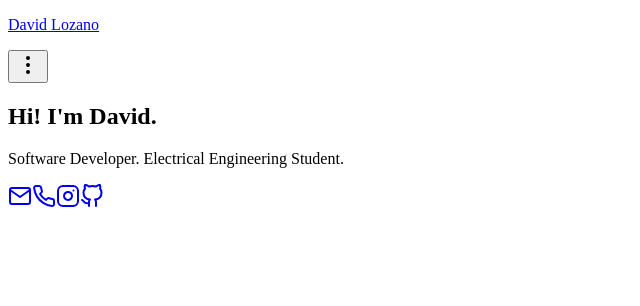
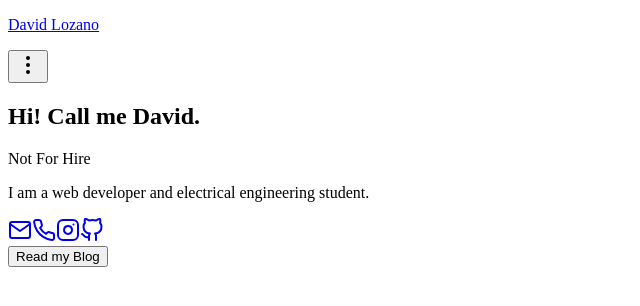
Before and after one commit to pdlozano/main, a Next.js app: page / in a window 1280 px wide. Shown: the top 306 px of the page, without its empty margins (0-640 px from the left). Built offline with nearby package versions, Linux system fonts and the light colour scheme.

Commit message:
Add content to Header

```diff
--- /dev/null
+++ b/components/IndexPage/MainPageHead.tsx
@@ -0,0 +1,22 @@
+import Icons from "../Icons";
+import {useState} from "react";
+
+function MainPageHead() {
+    const [forHire, setForHire] = useState(false);
+
+    return (
+        <div className="mt-20 md:mt-36 flex items-center justify-center">
+            <div className="w-10/12 md:w-8/12">
+                <h1>Hi! Call me David.</h1>
+                <p>{forHire ? "For Hire" : "Not For Hire"}</p>
+                <p>I am a web developer and electrical engineering student.</p>
+
+                <Icons/>
+
+                <button className="cta">Read my Blog</button>
+            </div>
+        </div>
+    )
+}
+
+export default MainPageHead;
--- a/components/MainComponent/Header.tsx
+++ b/components/MainComponent/Header.tsx
@@ -2,7 +2,11 @@ import {useState} from "react";
 import {MoreVertical, X} from "react-feather";
 import Link from "next/link";
 
-function Header() {
+type HeaderData = {
+    setFn: (blur: boolean) => void;
+}
+
+function Header(props: HeaderData) {
     const [item, setItem] = useState<boolean>(true);
 
     return (
@@ -13,6 +17,7 @@ function Header() {
                 <button aria-label="Open Menu" onClick={(event) => {
                     event.preventDefault();
                     setItem(!item);
+                    props.setFn(true);
                 }}>
                     <MoreVertical/>
                 </button>
@@ -22,6 +27,7 @@ function Header() {
                         <button aria-label="Close Menu" onClick={(event) => {
                             event.preventDefault();
                             setItem(!item);
+                            props.setFn(false);
                         }}>
                             <X/>
                         </button>
--- a/components/MainComponent/index.tsx
+++ b/components/MainComponent/index.tsx
@@ -1,5 +1,6 @@
 import Head from "next/head";
 import Header from "./Header";
+import {useState} from "react";
 
 type MainProps = {
     children: Array<JSX.Element> | JSX.Element;
@@ -7,6 +8,8 @@ type MainProps = {
 };
 
 function MainComponent(props: MainProps) {
+    const [blur, setBlur] = useState(false);
+
     return (
         <div className="flex flex-col min-h-screen">
             <Head>
@@ -18,9 +21,9 @@ function MainComponent(props: MainProps) {
                 <meta charSet="UTF-8"/>
             </Head>
 
-            <Header/>
+            <Header setFn={setBlur}/>
 
-            <article className="grow">
+            <article className={"grow " + (blur ? "blur-md" : "blur-none")}>
                 {props.children}
             </article>
         </div>
--- a/components/MainPageHead.tsx
+++ /dev/null
@@ -1,16 +0,0 @@
-import Icons from "./Icons";
-
-function MainPageHead() {
-    return (
-        <div className="min-h-screen flex items-center justify-center">
-            <div className="w-10/12 md:w-8/12">
-                <h1>Hi! I&apos;m David.</h1>
-                <p>Software Developer. Electrical Engineering Student.</p>
-
-                <Icons/>
-            </div>
-        </div>
-    )
-}
-
-export default MainPageHead;
--- a/pages/index.tsx
+++ b/pages/index.tsx
@@ -1,6 +1,6 @@
 import type { NextPage } from "next";
 import MainComponent from "../components/MainComponent";
-import MainPageHead from "../components/MainPageHead";
+import MainPageHead from "../components/IndexPage/MainPageHead";
 
 const Home: NextPage = () => {
     return (
--- a/styles/globals.css
+++ b/styles/globals.css
@@ -30,4 +30,10 @@
         @apply hover:bg-main-600 hover:text-black;
         @apply focus:outline-none focus:bg-main-600 focus:text-black;
     }
+
+    .cta {
+        @apply rounded px-3 py-2 border-2 border-main-600 text-main-600 font-bold;
+        @apply hover:bg-main-600 hover:text-black;
+        @apply focus:outline-none focus:bg-main-600 focus:text-black;
+    }
 }
```
